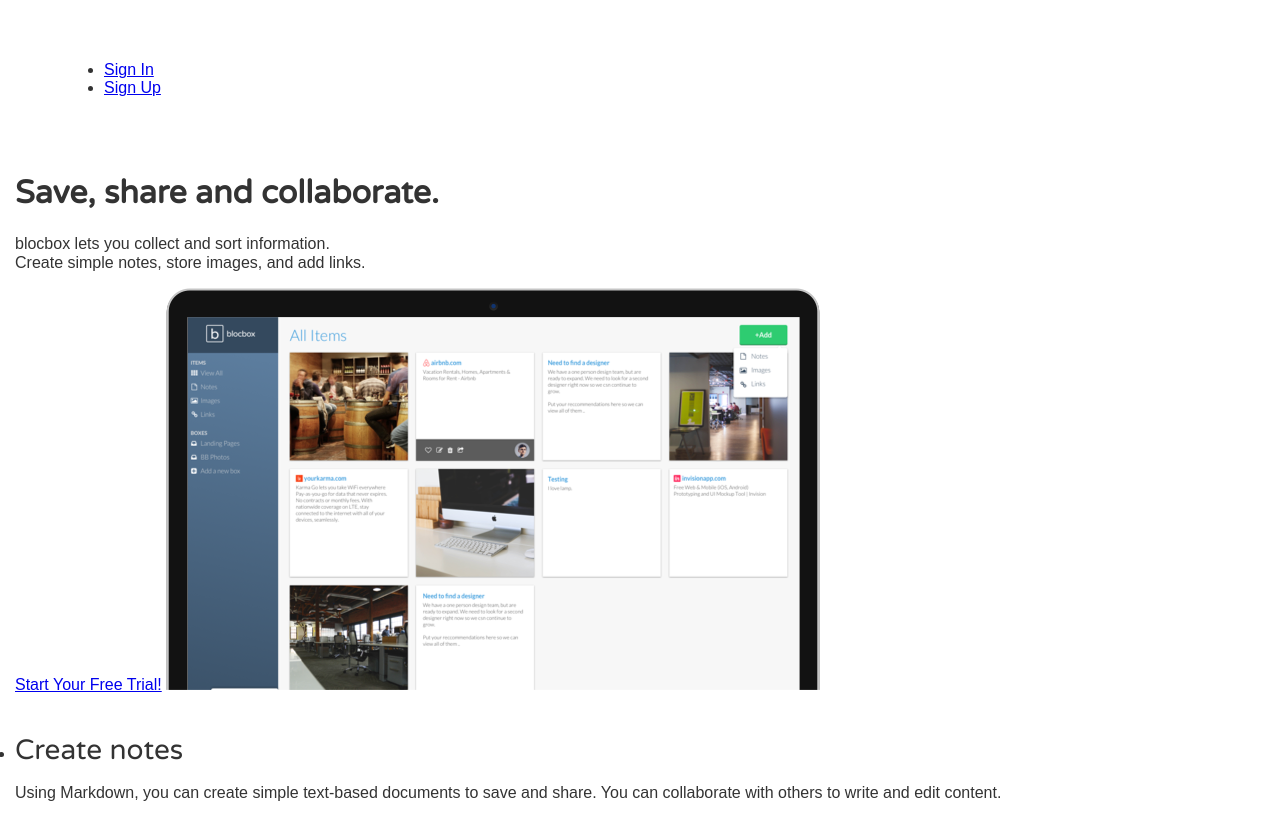
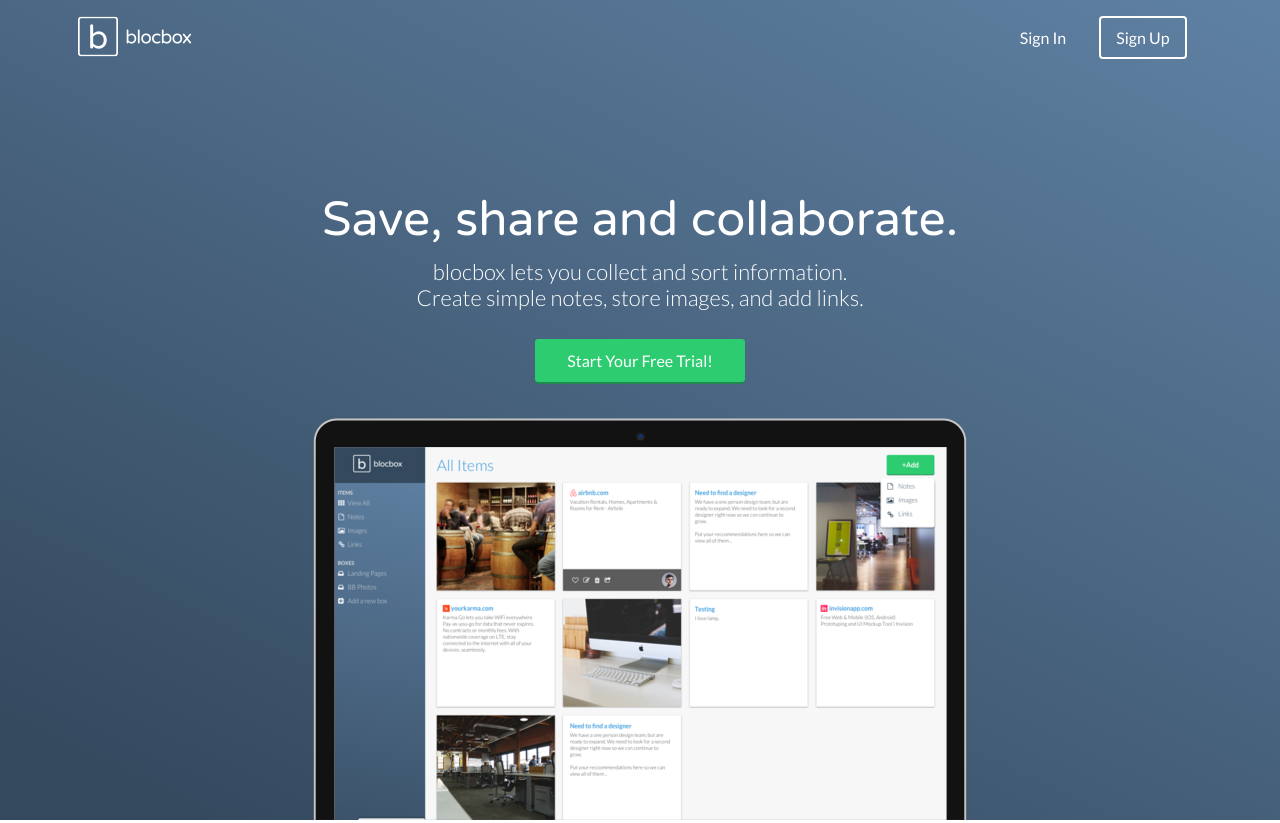
Before and after one commit to kavisa/Blocbox, a plain HTML site: page index.html in a window 1280 px wide. Shown: the top 823 px of the page. Drawn offline with Linux system fonts and the light colour scheme; files that its build step writes are made by us from their sources.

Commit message:
Assignment-30-completed

```diff
--- a/css/style.css
+++ b/css/style.css
@@ -1,25 +1,23 @@
-html. body{
-	overflow-x:hidden;
+html, body{
+   overflow-x: hidden;
  }
  body {
-	font family:"Lato", Helvetica, Arial, sans-serif;
+   font-family: "Lato", Helvetica, Arial, sans-serif;
    color:#333333;
  }
  h1, h2, h3, h4, h5, h6 {
-	font-family:"Varela Round", Helvetica, Arial, sans-serif;
+   font-family: "Varela Round", Helvetica, Arial, sans-serif;
  }
-h2{
+ h2 {
    font-size:28px;
    font-weight: normal;
-	margin-bottom:5px;
+   margin-bottom: 5px;
  }
-
  p {
    font-size:16px;
-	line-height:19px;
+   line-height: 19px;
    font-weight: 100;
  }
-
  /* GRID */
  .container {
    margin-right: auto;
@@ -43,8 +41,183 @@ p {
    min-height: 1px;
    margin:0 2% 20px;
  }
-.animate fadeIn {
+
+/*ANIMATTION FADEIN
+
+Header.animate fadeIn h1 {
    -webkit-animation-duration: 3s;
    -webkit-animation-delay: 2s;
    -webkit-animation-iteration-count: 5;
 }
+@-webkit-keyframes fadeIn {
+  from {
+    opacity: 0;
+  }
+
+  to {
+    opacity: 1;
+  }
+}
+
+@keyframes fadeIn {
+  from {
+    opacity: 0;
+  }
+
+  to {
+    opacity: 1;
+  }
+}
+
+.fadeIn {
+  -webkit-animation-name: fadeIn;
+  animation-name: fadeIn;
+}*/
+
+
+
+@media (min-width: 768px) {
+   .container {
+     width: 750px;
+   }
+ }
+ @media (min-width: 992px) {
+   .container {
+     width: 970px;
+   }
+   .one-half {
+     width:46%;
+   }
+   .one-third {
+     width:29.33333%;
+   }
+   .one-fourth {
+     width:21%;
+   }
+ }
+ @media (min-width: 1200px) {
+   .container {
+     width: 1170px;
+   }
+ }
+
+/* HEADER */
+ header {
+   color:#FFFFFF;
+   background: #34495E;
+   background-image: linear-gradient(206deg, #5F81A3 0%, #34495E 94%);
+}
+ header nav {
+   padding:1em 0;
+ }
+ header nav ul {
+   display:inline;
+   text-align:right;
+   float:right;
+   margin:0;
+ }
+ header nav ul > li {
+   list-style-type: none;
+   display: inline-block;
+   margin:0 15px;
+ }
+ header nav ul > li.btn-outline {
+   padding:10px 15px;
+   border:2px solid #FFFFFF;
+   border-radius: 4px;
+ }
+ header nav ul > li.btn-outline:hover {
+   background:#FFFFFF;
+ }
+ header nav ul > li > a {
+   color:#FFFFFF;
+   text-decoration: none;
+ }
+ header nav ul > li.btn-outline:hover > a {
+   color:#34495E;
+ }
+
+header .hero {
+   text-align: center;
+   display:block;
+   position: relative;
+ }
+ header .hero h1 {
+   font-size:48px;
+   font-weight: normal;
+   margin:95px 0 0;
+ }
+ header .hero p {
+   font-size: 22px;
+   line-height: 26px;
+   font-weight: 100;
+   margin:10px 0 40px;
+ }
+ header .hero img {
+   display: block;
+   margin:3em auto 0;
+ }
+
+
+/*Button*/
+.btn {
+   border-radius: 4px;
+   color:#ffffff;
+   font-weight:700px;
+   text-decoration: none;
+   padding:10px 30px;
+   background: #2ecc71;
+   border:2px solid #2ecc71;
+   box-shadow: 0px 2px 0px 0px #22894e;
+}
+
+
+
+
+
+
+
+
+
+
+
+
+
+
+
+
+
+
+
+
+
+
+
+
+
+
+
+
+
+
+
+
+
+
+
+
+
+
+
+
+
+
+
+
+
+
+
+
+
+
+}
--- a/index.html
+++ b/index.html
@@ -11,13 +11,14 @@
 	<link rel="stylesheet" href="css/normalize.css">
 	<link rel="stylesheet" href="css/style.css">
 	<link rel="stylesheet" href="css/font-awesome.css">
-	<link rel="stylesheet" text="text/css" href="animate.min.css">
+	<link rel="stylesheet" href="animate.min.css">
     </head>
 	<body>
 	<header>
 	<nav class="container">
 	<div class="one-half">
 	<a href="index.html" class="site-logo"><img src="images/site-logo.png" alt="Blocbox" /> </a>
+	</div>
 	<div class="one-half">
 	<ul>
 	<li><a href="signin.html">Sign In</a></li>
@@ -36,7 +37,7 @@
 	<!-- benefits -->
 	<section class ="benefits">
 	<ul class="container">
-		<li class="one-sthird">
+		<li class="one-third">
 		<h2>Create notes</h2>
 		<p>Using Markdown, you can create simple text-based documents to save and share. You can collaborate with others to write and edit content.</p>
 		</li>
@@ -92,47 +93,44 @@
 		<li><strong>Unlimited</strong> storage</li>
 		<li>Real-time collaboration</li>
 		</ul>
-		<a href="signin.html">Start Your Free Trial!></a>
+		<a href="signin.html" class="btn">Start Your Free Trial!></a>
 		</div>
 		</li>
 		</ul>
 		</section>
 		<!--Testimonials -->
-		<section>
+		<section class="Testimonials">
 			<div class="container">
 			<h2>Who uses blocbox?</h2>
 			<p>blocbox has more than 100,000 satisfied users storing and collaborating<br/> with teams across the world. Here's what a few have to say:</p>
 			</div>
 			<ul class="container">
     	 <li class="one-fourth">
-			<blockquote>"blocbox has made it easier to find and keep things I love. I can share with other designers on my team and create new categories with awesome stuff. And creating simple text documents couldn't be easier."</blockquote>
-			<img src="https://s3.amazonaws.com/uifaces/faces/twitter/jsa/128.jpg"  alt="avatar">
+        <blockquote>"blocbox has made it easier to find and keep things I love. I can share with other designers on my team and create new categories with awesome stuff. And creating simple text documents couldn't be easier."
+        </blockquote>
+        <img src="https://s3.amazonaws.com/uifaces/faces/twitter/jsa/128.jpg" alt="avatar">
         <p class="name"><strong>Stella B.</strong><br/>Freelance Designer, N. Dakota</p>
         </li>
-			</ul>
-			<ul class="container">
   	    <li class="one-fourth">
-			<blockquote>"blocbox has made it easier to find and keep things I love. I can share with other designers on my team and create new categories with awesome stuff. And creating simple text documents couldn't be easier."</blockquote>
-			<img src="https://s3.amazonaws.com/uifaces/faces/twitter/jsa/128.jpg"  alt="avatar">
+        <blockquote>"blocbox has made it easier to find and keep things I love. I can share with other designers on my team and create new categories with awesome stuff. And creating simple text documents couldn't be easier."
+        </blockquote>
+        <img src="https://s3.amazonaws.com/uifaces/faces/twitter/jsa/128.jpg" alt="avatar">
         <p class="name"><strong>Stella B.</strong><br/>Freelance Designer, N. Dakota</p>
  	    </li>
-			</ul>
-			<ul class="container">
   	    <li class="one-fourth">
-			<blockquote>"blocbox has made it easier to find and keep things I love. I can share with other designers on my team and create new categories with awesome stuff. And creating simple text documents couldn't be easier."</blockquote>
-			<img src="https://s3.amazonaws.com/uifaces/faces/twitter/jsa/128.jpg"  alt="avatar">
+        <blockquote>"blocbox has made it easier to find and keep things I love. I can share with other designers on my team and create new categories with awesome stuff. And creating simple text documents couldn't be easier."
+        </blockquote>
+        <img src="https://s3.amazonaws.com/uifaces/faces/twitter/jsa/128.jpg" alt="avatar">
         <p class="name"><strong>Stella B.</strong><br/>Freelance Designer, N. Dakota</p>
   	    </li>
-			</ul>
-			<ul class="container">
   	    <li class="one-fourth">
-			<blockquote>"blocbox has made it easier to find and keep things I love. I can share with other designers on my team and create new categories with awesome stuff. And creating simple text documents couldn't be easier."</blockquote>
-			<img src="https://s3.amazonaws.com/uifaces/faces/twitter/jsa/128.jpg"  alt="avatar">
+        <blockquote>"blocbox has made it easier to find and keep things I love. I can share with other designers on my team and create new categories with awesome stuff. And creating simple text documents couldn't be easier."
+        </blockquote>
+        <img src="https://s3.amazonaws.com/uifaces/faces/twitter/jsa/128.jpg" alt="avatar">
         <p class="name"><strong>Stella B.</strong><br/>Freelance Designer, N. Dakota</p>
   	    </li>
  	    </ul>
 	    </section>
-
 			</section>
 		<!--ANOTHER CALL TO ACTION -->
 		<section>
```
Lines whose indentation alone changed are shown as unchanged.
